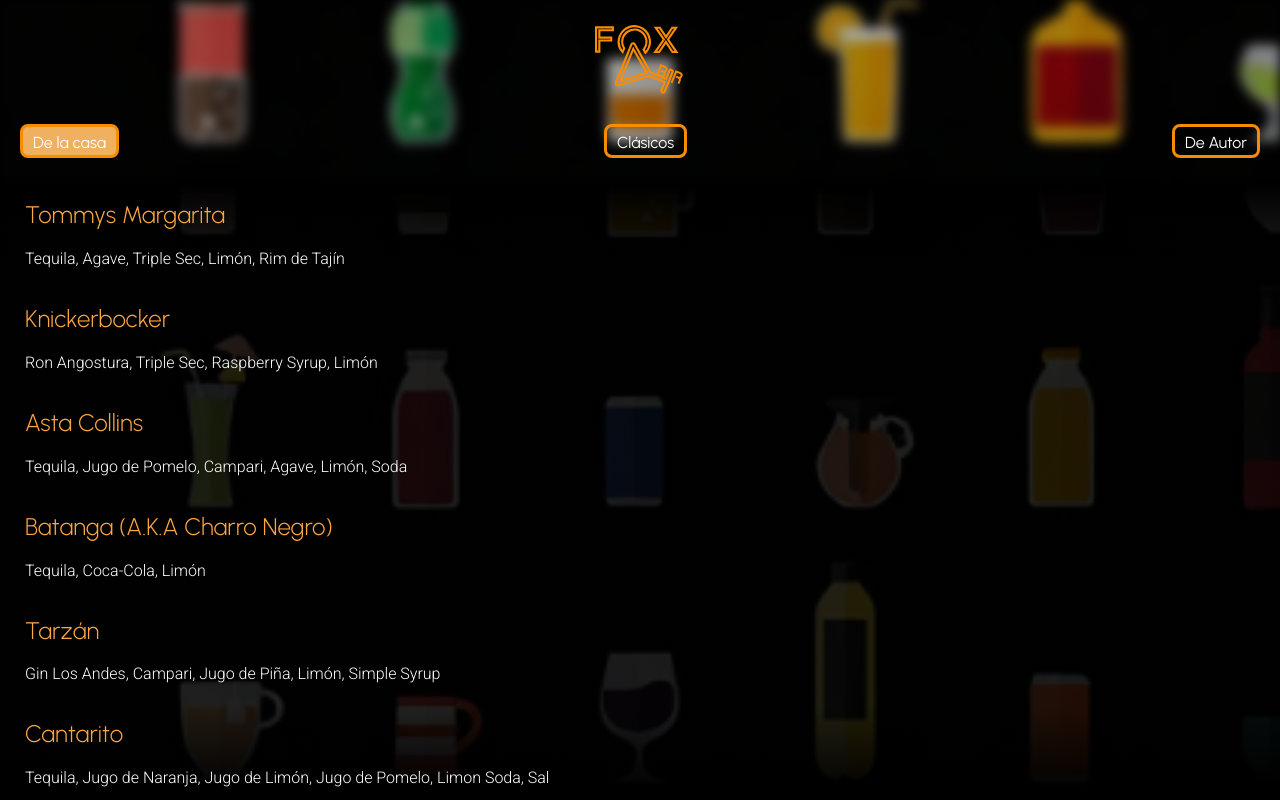
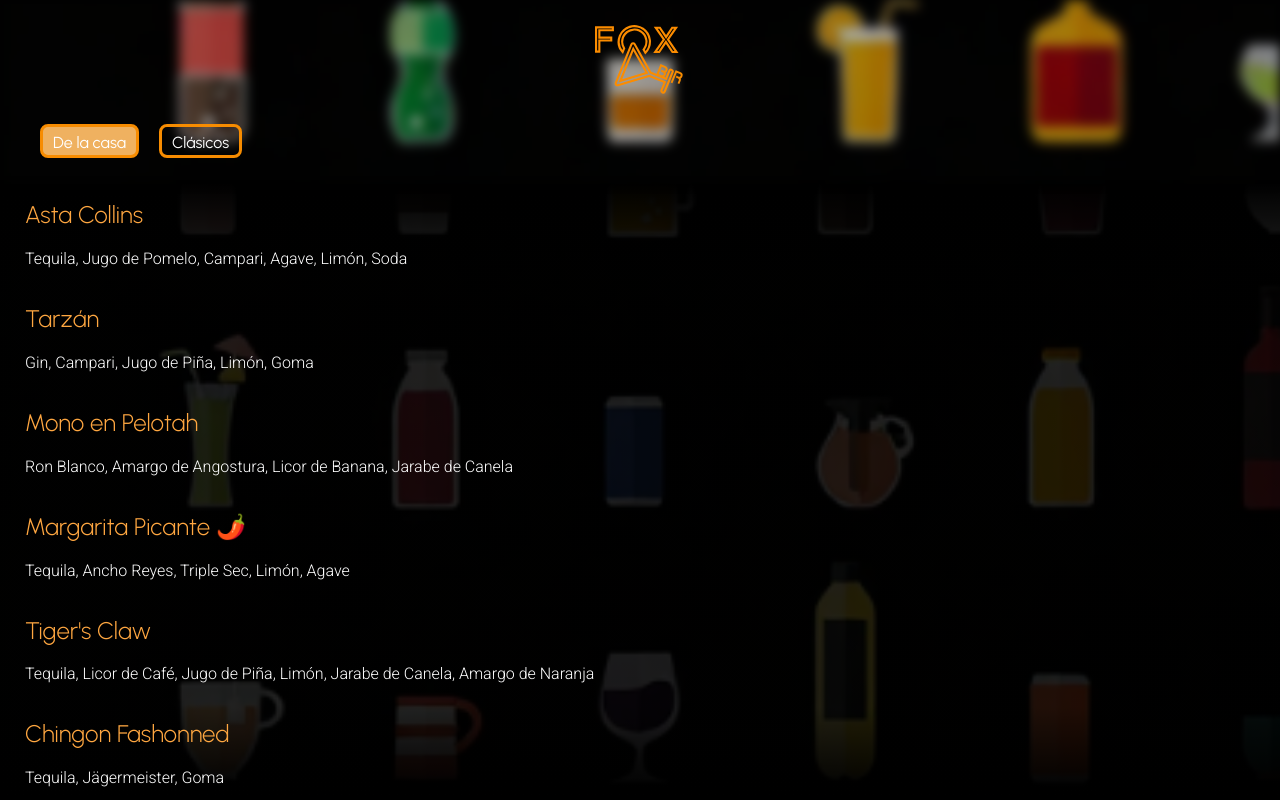
Before and after one commit to teobis00/menufox, a Nuxt app: page / in a window 1280 px wide. Built offline with nearby package versions, Linux system fonts and the light colour scheme.

Commit message:
initial - v5

```diff
--- a/pages/index.vue
+++ b/pages/index.vue
@@ -57,7 +57,7 @@ body, html {
       width: 100vw;
       box-sizing: border-box;
       display: flex;
-      justify-content: space-between;
+      justify-content: flex-start;
       align-items: center;
       padding: 20px 20px;
       padding-top: 10px;
@@ -79,6 +79,7 @@ body, html {
         line-height: 19px;
         font-size: 16px;
         font-weight: 400;
+        margin-left: 20px;
 
         &.active{
           background-color: #EFB160;
@@ -140,7 +141,9 @@ body, html {
         <!---<span>{{ bgPosY }}</span>-->
         <button :class="{ active: current === 'delacasa' }" @click="setCurrent('delacasa')">De la casa</button>
         <button :class="{ active: current === 'clasicos' }" @click="setCurrent('clasicos')">Clásicos</button>
+      <!--
         <button :class="{ active: current === 'autor' }" @click="setCurrent('autor')">De Autor</button>
+      -->
       </div>
 
       <div ref="myScrollAux" class="aux-bg" :style="{ backgroundPositionX: currentLeft, backgroundPositionY: bgPosYaux }"></div>
@@ -163,61 +166,80 @@ export default {
       bgPosYaux: '10%',
       current: 'delacasa',
       cocktails:{
-                  "delacasa":[
+                  "delacasa": [
     {
-                          "Tommys Margarita":"Tequila, Agave, Triple Sec, Limón, Rim de Tajín"
+      "Asta Collins": "Tequila, Jugo de Pomelo, Campari, Agave, Limón, Soda"
     },
     {
-                          "Knickerbocker":"Ron Angostura, Triple Sec, Raspberry Syrup, Limón"
+      "Tarzán": "Gin, Campari, Jugo de Piña, Limón, Goma"
     },
     {
-                          "Asta Collins":"Tequila, Jugo de Pomelo, Campari, Agave, Limón, Soda"
+      "Mono en Pelotah": "Ron Blanco, Amargo de Angostura, Licor de Banana, Jarabe de Canela"
     },
     {
-                          "Batanga (A.K.A Charro Negro)":"Tequila, Coca-Cola, Limón"
+      "Margarita Picante 🌶️": "Tequila, Ancho Reyes, Triple Sec, Limón, Agave"
     },
     {
-                          "Tarzán":"Gin Los Andes, Campari, Jugo de Piña, Limón, Simple Syrup"
+      "Tiger's Claw": "Tequila, Licor de Café, Jugo de Piña, Limón, Jarabe de Canela, Amargo de Naranja"
     },
     {
-                          "Cantarito":"Tequila, Jugo de Naranja, Jugo de Limón, Jugo de Pomelo, Limon Soda, Sal"
+      "Chingon Fashonned": "Tequila, Jägermeister, Goma"
     },
     {
-                          "Sangria de la casa": "Sangria, Jugo de Mango, Canela, Soda de Granada, Arandanos, Naranja, Manzana"
+      "Cocktail con Soju": "Soju, Ron Blanco, Goma, Amargo de Angostura, Agua de Rosas"
+    },
+    {
+      "Snap Out of It (Tepachito)": "Tequila Blanco, Jarabe de Jengibre, Limón, Jugo de Piña"
+    },
+    {
+      "Passion at the Disco 🚫🍸": "Maracuyá, Limón, Tónica"
     }
   ],
-                  "clasicos":[
+  "clasicos": [
     {
-                          "Negroni":"Gin Los Andes, Campari, Vermouth Di Torino"
+      "Tommy's Margarita": "Tequila, Agave, Triple Sec, Limón, Borde de Tajín"
     },
     {
-                          "Hurricane":"Ron Angostura, Ron Bacardi, Naranja, Maracuyá"
+      "Knickerbocker": "Ron Caribeño, Triple Sec, Jarabe de Frambuesa, Limón"
     },
     {
-                          "Long Island Ice Tea 💀":"Absolut Vodka, Tequila, Ron Blanco, Gin, Triple Sec, Limón, Coca-Cola"
+      "Batanga (A.K.A. Charro Negro)": "Tequila, Coca-Cola, Limón"
     },
     {
-                          "Bramble":"Gin, Cassis, Limón, Simple Syrup"
+      "Negroni": "Gin, Campari, Vermouth di Torino"
     },
     {
-                          "El Diablo":"Tequila, Cassis, Limón, Ginger Ale"
+      "Huracán": "Ron Blanco, Ron Caribeño, Jugo de Naranja, Jarabe de Maracuyá"
     },
     {
-                          "Clavo Oxidado":"Blended Whisky, Drambuie, Bitter de Angostura, Clavo de Olor"
+      "Long Island Iced Tea": "Vodka, Tequila, Ron Blanco, Gin, Triple Sec, Limón, Coca-Cola"
     },
     {
-                          "Americano":"Campari, Vermouth Di Torino, Soda"
+      "Bramble": "Gin, Cassis, Limón, Goma"
     },
     {
-                          "Tom Collins":"Gin Los Andes, Limón, Simple Syrup, Soda"
+      "El Diablo": "Tequila, Cassis, Limón, Ginger Ale"
     },
     {
-                          "Gin con Gin":"Gin Los Andes, Ginger Ale, Limón"
+      "Clavo Oxidado": "Blended Whisky, Drambuie, Amargo de Angostura, Clavo de Olor"
     },
     {
-                          "Gin Tonic":"Gin Los Andes, Agua Tónica, Limón"
+      "Americano": "Campari, Vermouth di Torino, Soda"
     },
-                  ],
+    {
+      "Tom Collins": "Gin, Limón, Goma, Soda"
+    },
+    {
+      "Gin con Gin": "Gin, Ginger Ale, Limón"
+    },
+    {
+      "Gin Tonic": "Gin, Agua Tónica, Limón"
+    },
+    {
+      "Carajillo": "Espresso, Goma, Licor 43, Licor de Café"
+    }
+  ]
+                  /*,
                   "autor":[
                       {
                           "Mono en Pelotah":"Ron Angostura, Ron blanco, Angostura Bitters, Licor de Banana,Cinnamon Syrup"
@@ -246,7 +268,7 @@ export default {
                       {
                           "Aperol Blueberry Spritz":"Aperol, Espumante de Arandano, Soda, Red Punch"
                       }
-                  ]
+                  ]*/
               }
     };
   },
@@ -258,8 +280,8 @@ export default {
       switch(this.current) {
         case 'delacasa':
           return '0%';
-        case 'clasicos':
-          return '50%';
+       // case 'clasicos':
+       //   return '50%';
         case 'autor':
           return '90%';
         default:
```
Lines whose indentation alone changed are shown as unchanged.
